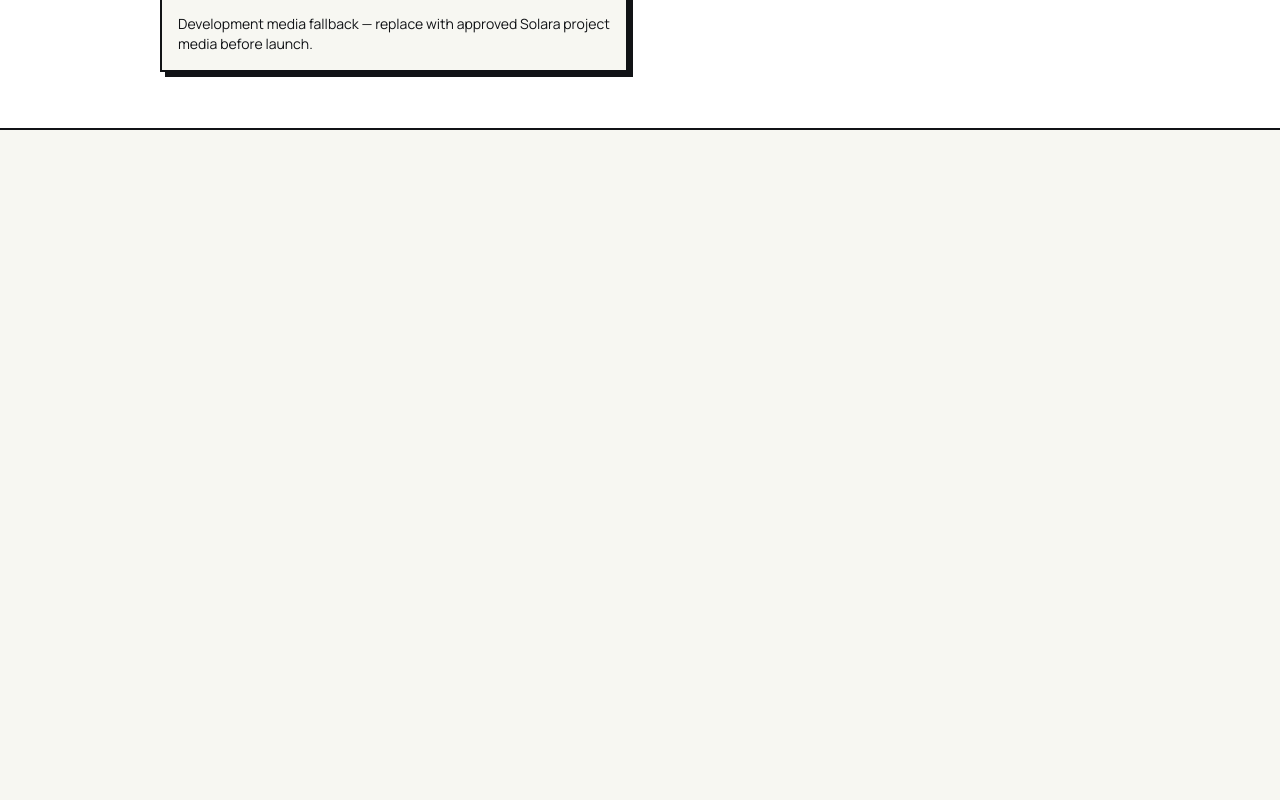
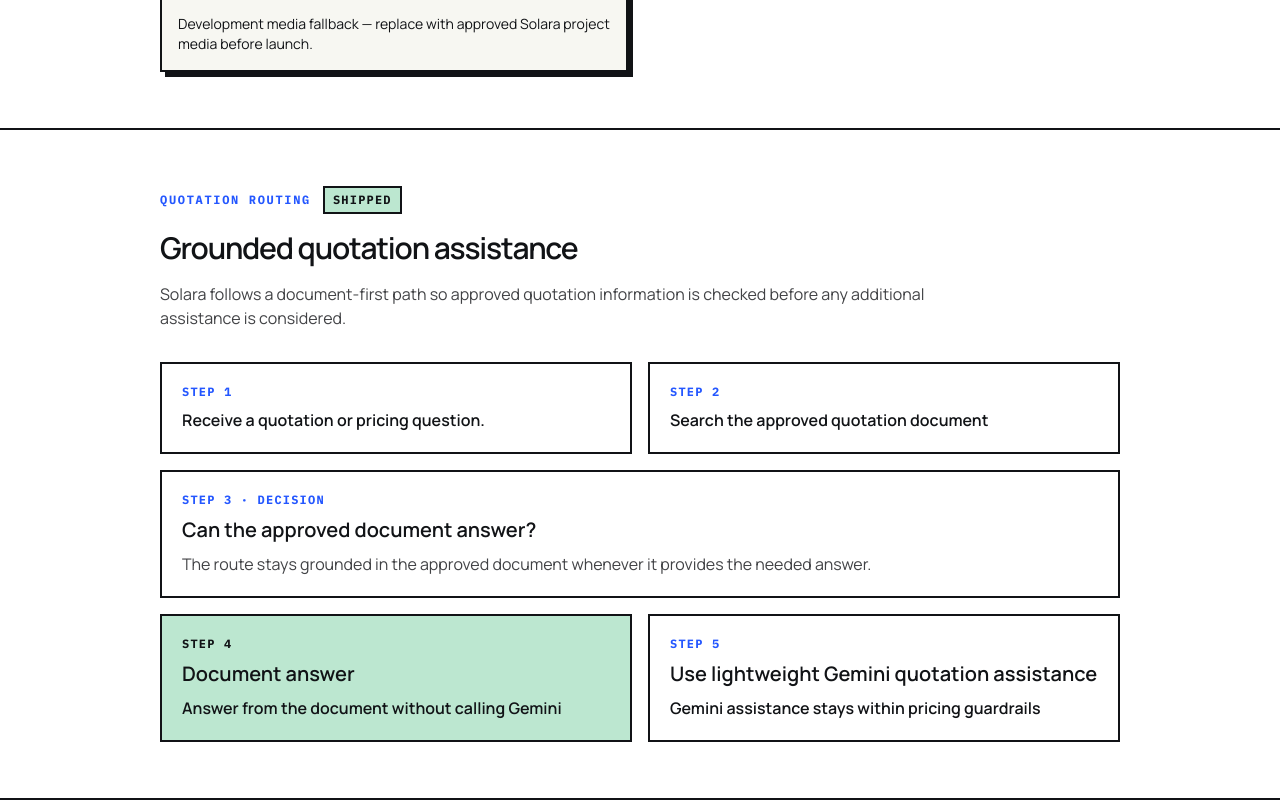
Before and after one commit to felixjseph/felixdev, a Next.js app: page /work/solara in a window 1280 px wide. Shown: the part 2214-3014 px from the top of the page. Before the commit the page ends 2344 px from the top, so only its background shows below. Built offline with nearby package versions, Linux system fonts and the light colour scheme.

Commit message:
feat: explain Solara quotation routing

```diff
--- a/src/app/work/[slug]/page.tsx
+++ b/src/app/work/[slug]/page.tsx
@@ -34,6 +34,9 @@
   const SayuBuilder = project.slug === "sayu-cafe"
     ? (await import("@/features/sayu-builder/sayu-builder")).SayuBuilder
     : null;
+  const SolaraQuotationFlow = project.slug === "solara"
+    ? (await import("@/components/case-study/solara-quotation-flow")).SolaraQuotationFlow
+    : null;
 
   return (
     <main>
@@ -42,6 +45,7 @@
       {project.sections.map((section) => <CaseStudySection key={section.id} section={section} />)}
       <ProjectGallery media={project.media} projectTitle={project.title} />
       {SayuBuilder ? <SayuBuilder catalog={sayuCatalog} /> : null}
+      {SolaraQuotationFlow ? <SolaraQuotationFlow /> : null}
     </main>
   );
 }
--- /dev/null
+++ b/src/components/case-study/solara-quotation-flow.tsx
@@ -0,0 +1,44 @@
+import { ProofStateBadge } from "./proof-state-badge";
+
+export function SolaraQuotationFlow() {
+  return (
+    <section aria-labelledby="solara-quotation-flow-heading" className="border-b-2 border-[var(--color-text)] bg-[var(--color-surface)] py-10 sm:py-14">
+      <div className="mx-auto max-w-5xl px-4 lg:px-8">
+        <div className="flex flex-wrap items-center gap-3">
+          <p className="font-mono text-xs font-bold uppercase tracking-[0.14em] text-[var(--color-accent)]">Quotation routing</p>
+          <ProofStateBadge state="shipped" />
+        </div>
+        <h2 className="mt-4 max-w-3xl text-3xl font-semibold tracking-[-0.04em]" id="solara-quotation-flow-heading">Grounded quotation assistance</h2>
+        <p className="mt-4 max-w-3xl text-[color-mix(in_srgb,var(--color-text)_80%,transparent)]">
+          Solara follows a document-first path so approved quotation information is checked before any additional assistance is considered.
+        </p>
+
+        <ol aria-label="Solara quotation routing" className="mt-8 grid gap-4 md:grid-cols-2">
+          <li className="border-2 border-[var(--color-text)] p-5">
+            <p className="font-mono text-xs font-bold uppercase tracking-[0.1em] text-[var(--color-accent)]">Step 1</p>
+            <p className="mt-2 font-semibold">Receive a quotation or pricing question.</p>
+          </li>
+          <li className="border-2 border-[var(--color-text)] p-5">
+            <p className="font-mono text-xs font-bold uppercase tracking-[0.1em] text-[var(--color-accent)]">Step 2</p>
+            <p className="mt-2 font-semibold">Search the approved quotation document</p>
+          </li>
+          <li className="border-2 border-[var(--color-text)] p-5 md:col-span-2">
+            <p className="font-mono text-xs font-bold uppercase tracking-[0.1em] text-[var(--color-accent)]">Step 3 · Decision</p>
+            <h3 className="mt-2 text-xl font-semibold">Can the approved document answer?</h3>
+            <p className="mt-2 text-[color-mix(in_srgb,var(--color-text)_80%,transparent)]">The route stays grounded in the approved document whenever it provides the needed answer.</p>
+          </li>
+          <li className="border-2 border-[var(--color-text)] bg-[var(--color-support)] p-5 text-[var(--color-support-foreground)]">
+            <p className="font-mono text-xs font-bold uppercase tracking-[0.1em]">Step 4</p>
+            <h3 className="mt-2 text-xl font-semibold">Document answer</h3>
+            <p className="mt-2 font-semibold">Answer from the document without calling Gemini</p>
+          </li>
+          <li className="border-2 border-[var(--color-text)] p-5">
+            <p className="font-mono text-xs font-bold uppercase tracking-[0.1em] text-[var(--color-accent)]">Step 5</p>
+            <h3 className="mt-2 text-xl font-semibold">Use lightweight Gemini quotation assistance</h3>
+            <p className="mt-2 font-semibold">Gemini assistance stays within pricing guardrails</p>
+          </li>
+        </ol>
+      </div>
+    </section>
+  );
+}
```
Also changed, not shown: 1 other file (tests, documents, lock files or other folders).
